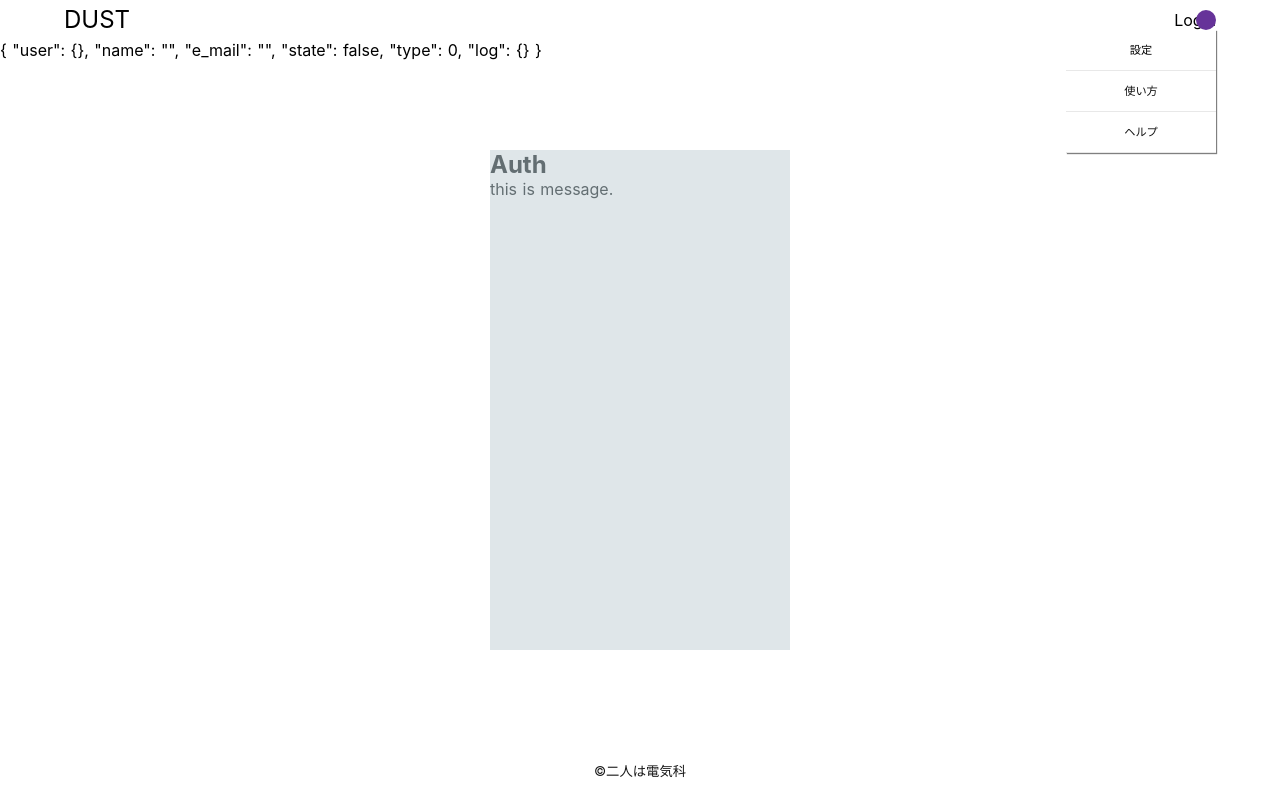
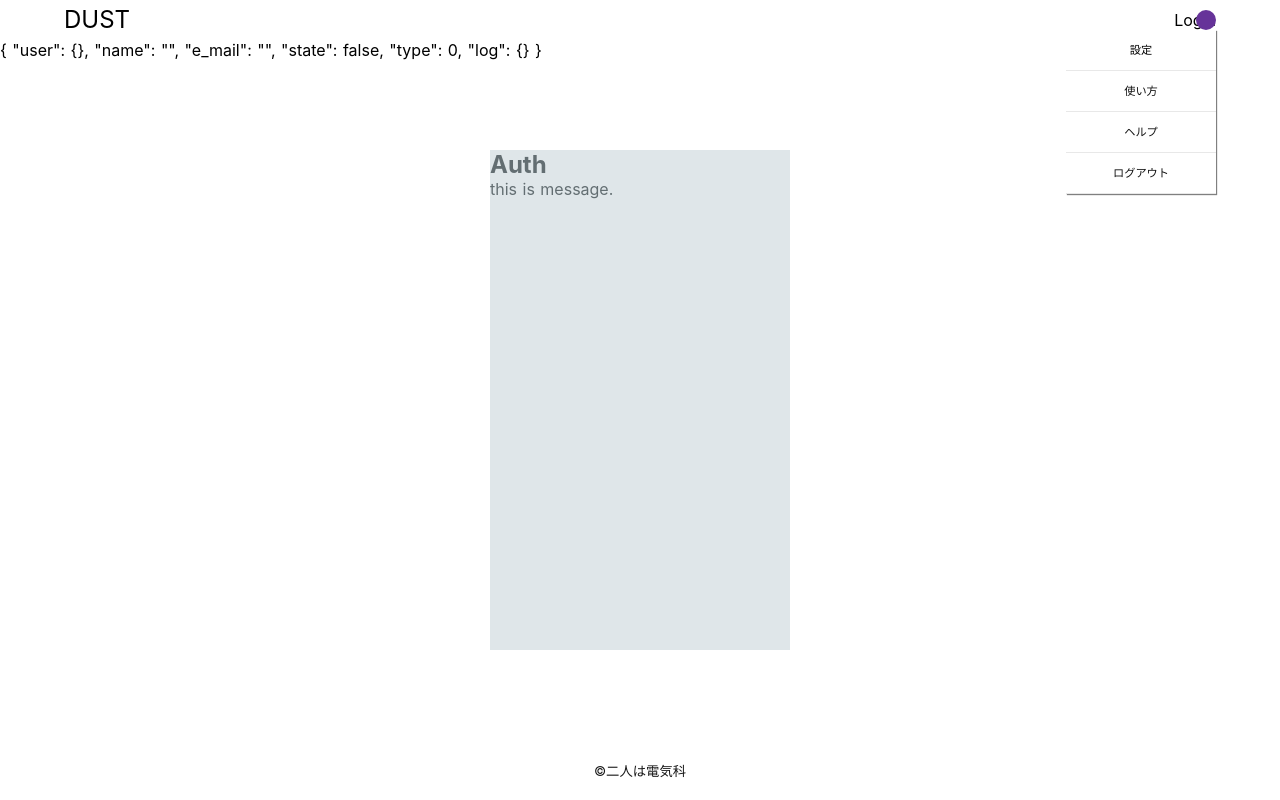
Before and after one commit to nhiroyasu/HackU, a Nuxt app: page /google_auth in a window 1280 px wide. Both pictures are taken after a click on the button 1206 px from the left and 20 px from the top of the page. Built offline with nearby package versions, Linux system fonts and the light colour scheme; no server answers.

Commit message:
ログアウト追加

```diff
--- a/components/Down.vue
+++ b/components/Down.vue
@@ -11,6 +11,7 @@
                 </div>
                 <div class="menuchild">使い方</div>
                 <div class="menuchild">ヘルプ</div>
+                <div class="menuchild">ログアウト</div>
             </div>
         </div>
     </div>
```
